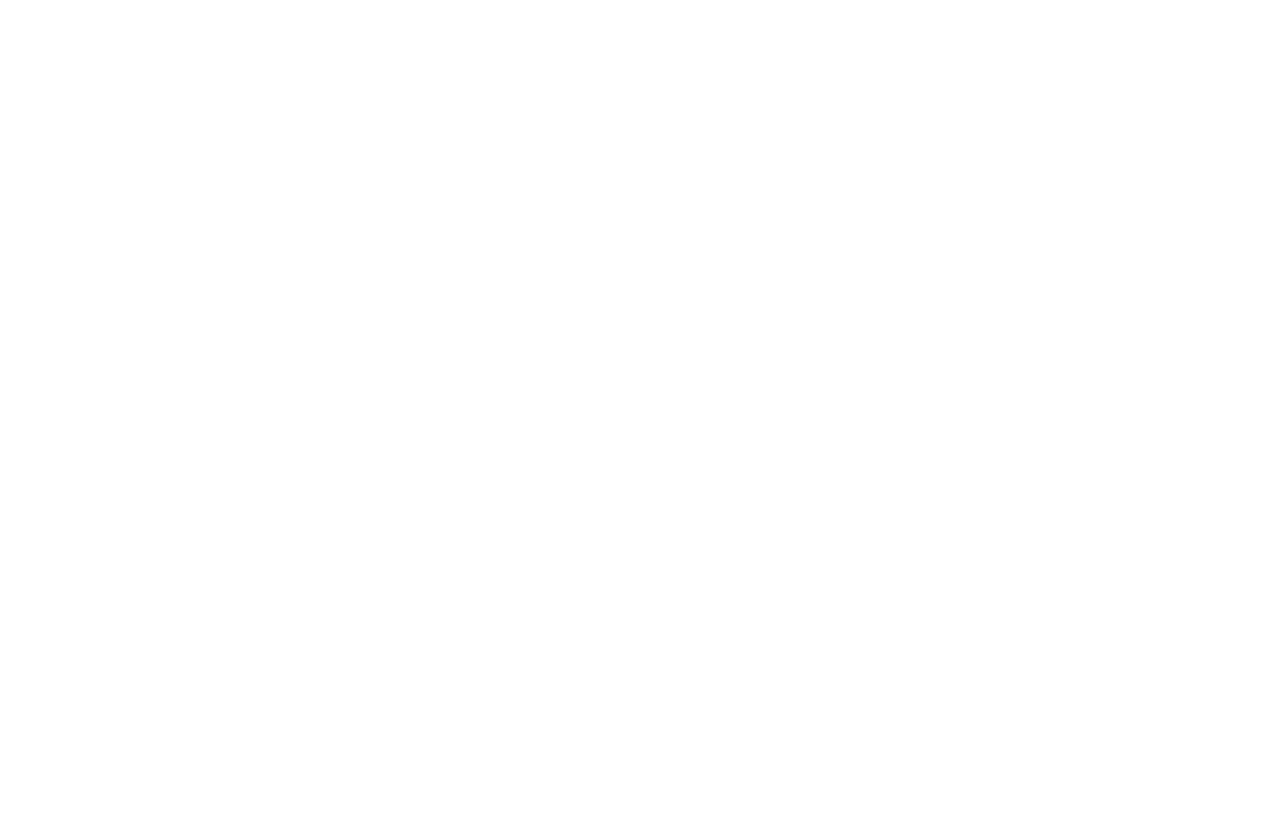
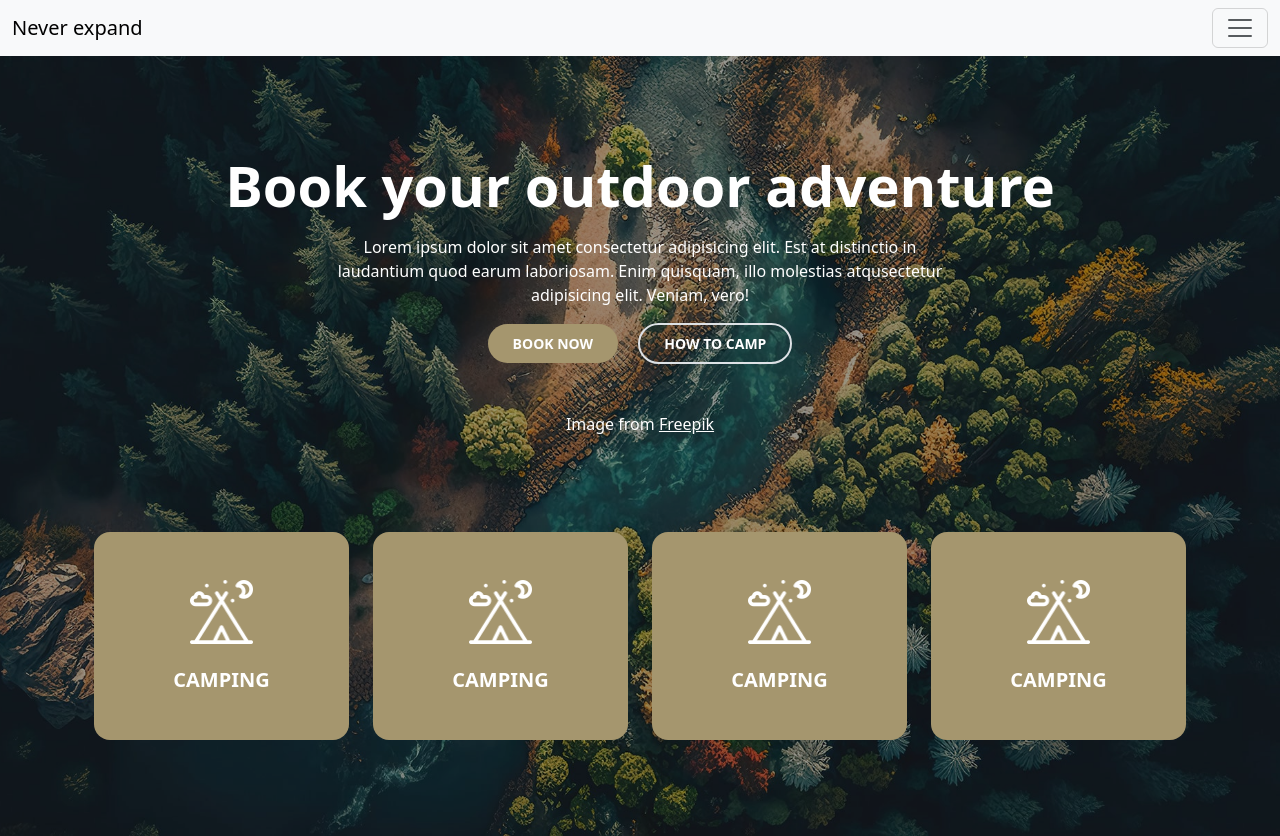
Before and after one commit to MaysaShad/13_Lesson, a plain HTML site: page index.html in a window 1280 px wide. Before the commit the page ends 800 px from the top, so only its background shows below. Drawn offline with Linux system fonts and the light colour scheme.

Commit message:
1.0.2 commit

```diff
--- a/index.html
+++ b/index.html
@@ -1,14 +1,132 @@
 <!DOCTYPE html>
 <html lang="en">
+  <head>
+    <meta charset="UTF-8" />
+    <meta name="viewport" content="width=device-width, initial-scale=1.0" />
+    <title>Adventure</title>
+    <link rel="stylesheet" href="css/bootstrap.min.css" />
+    <link rel="stylesheet" href="css/style.css" />
+    <link rel="stylesheet" href="css/icons/bootstrap-icons.css" />
+  </head>
+  <body>
+    <nav class="navbar navbar-light bg-light" aria-label="First navbar example">
+      <div class="container-fluid">
+        <a class="navbar-brand" href="#">Never expand</a>
+        <button
+          class="navbar-toggler"
+          type="button"
+          data-bs-toggle="collapse"
+          data-bs-target="#navbarsExample01"
+          aria-controls="navbarsExample01"
+          aria-expanded="false"
+          aria-label="Toggle navigation"
+        >
+          <span class="navbar-toggler-icon"></span>
+        </button>
 
-<head>
-    <meta charset="UTF-8">
-    <meta name="viewport" content="width=device-width, initial-scale=1.0">
-    <title>Adventure</title>
-    <link rel="stylesheet" href="css/bootstrap.min.css">
-    <link rel="stylesheet" href="css/style.css">
-    <link rel="stylesheet" href="css/icons/bootstrap-icons.css">
-</head>
-
-
+        <div class="collapse navbar-collapse" id="navbarsExample01">
+          <ul class="navbar-nav me-auto mb-2">
+            <li class="nav-item">
+              <a class="nav-link active" aria-current="page" href="#">Home</a>
+            </li>
+            <li class="nav-item">
+              <a class="nav-link" href="#">Link</a>
+            </li>
+            <li class="nav-item">
+              <a class="nav-link disabled" aria-disabled="true">Disabled</a>
+            </li>
+            <li class="nav-item dropdown">
+              <a
+                class="nav-link dropdown-toggle"
+                href="#"
+                data-bs-toggle="dropdown"
+                aria-expanded="false"
+                >Dropdown</a
+              >
+              <ul class="dropdown-menu">
+                <li><a class="dropdown-item" href="#">Action</a></li>
+                <li><a class="dropdown-item" href="#">Another action</a></li>
+                <li>
+                  <a class="dropdown-item" href="#">Something else here</a>
+                </li>
+              </ul>
+            </li>
+          </ul>
+          <form role="search">
+            <input
+              class="form-control"
+              type="search"
+              placeholder="Search"
+              aria-label="Search"
+            />
+          </form>
+        </div>
+      </div>
+    </nav>
+    <div class="bg-image-1">
+      <div class="bg-shadow py-5">
+        <div class="container-lg">
+          <div class="text-center text-white py-5">
+            <div class="display-4 fw-semibold">Book your outdoor adventure</div>
+            <div class="row justify-content-center">
+              <div class="col-lg-7 py-3">
+                Lorem ipsum dolor sit amet consectetur adipisicing elit. Est at
+                distinctio in laudantium quod earum laboriosam. Enim quisquam,
+                illo molestias atqusectetur adipisicing elit. Veniam, vero!
+              </div>
+              <div class="pb-5">
+                <button
+                  class="btn mx-2 text-white px-4 btn-sm fw-bold py-2 rounded-5"
+                  style="background-color: #a5966e"
+                >
+                  BOOK NOW
+                </button>
+                <button
+                  class="btn text-white px-4 btn-sm fw-bold py-2 rounded-5 border border-2 mx-2"
+                >
+                  HOW TO CAMP
+                </button>
+              </div>
+              <div>Image from <a href="#" class="text-white">Freepik</a></div>
+              <div class="row row-cols-lg-4 row-cols-2 g-4 pt-5">
+                <div class="col">
+                  <div class="rounded-4 py-4" style="background-color: #a5966e">
+                    <div class="py-4">
+                      <img src="img/Без названия (1).png" class="w-25" alt="" />
+                    </div>
+                    <div class="text-white fw-semibold h5 pb-3">CAMPING</div>
+                  </div>
+                </div>
+                <div class="col">
+                  <div class="rounded-4 py-4" style="background-color: #a5966e">
+                    <div class="py-4">
+                      <img src="img/Без названия (1).png" class="w-25" alt="" />
+                    </div>
+                    <div class="text-white fw-semibold h5 pb-3">CAMPING</div>
+                  </div>
+                </div>
+                <div class="col">
+                  <div class="rounded-4 py-4" style="background-color: #a5966e">
+                    <div class="py-4">
+                      <img src="img/Без названия (1).png" class="w-25" alt="" />
+                    </div>
+                    <div class="text-white fw-semibold h5 pb-3">CAMPING</div>
+                  </div>
+                </div>
+                <div class="col">
+                  <div class="rounded-4 py-4" style="background-color: #a5966e">
+                    <div class="py-4">
+                      <img src="img/Без названия (1).png" class="w-25" alt="" />
+                    </div>
+                    <div class="text-white fw-semibold h5 pb-3">CAMPING</div>
+                  </div>
+                </div>
+              </div>
+            </div>
+          </div>
+        </div>
+      </div>
+    </div>
+    <script src="js/bootstrap.bundle.min.js"></script>
+  </body>
 </html>
```
